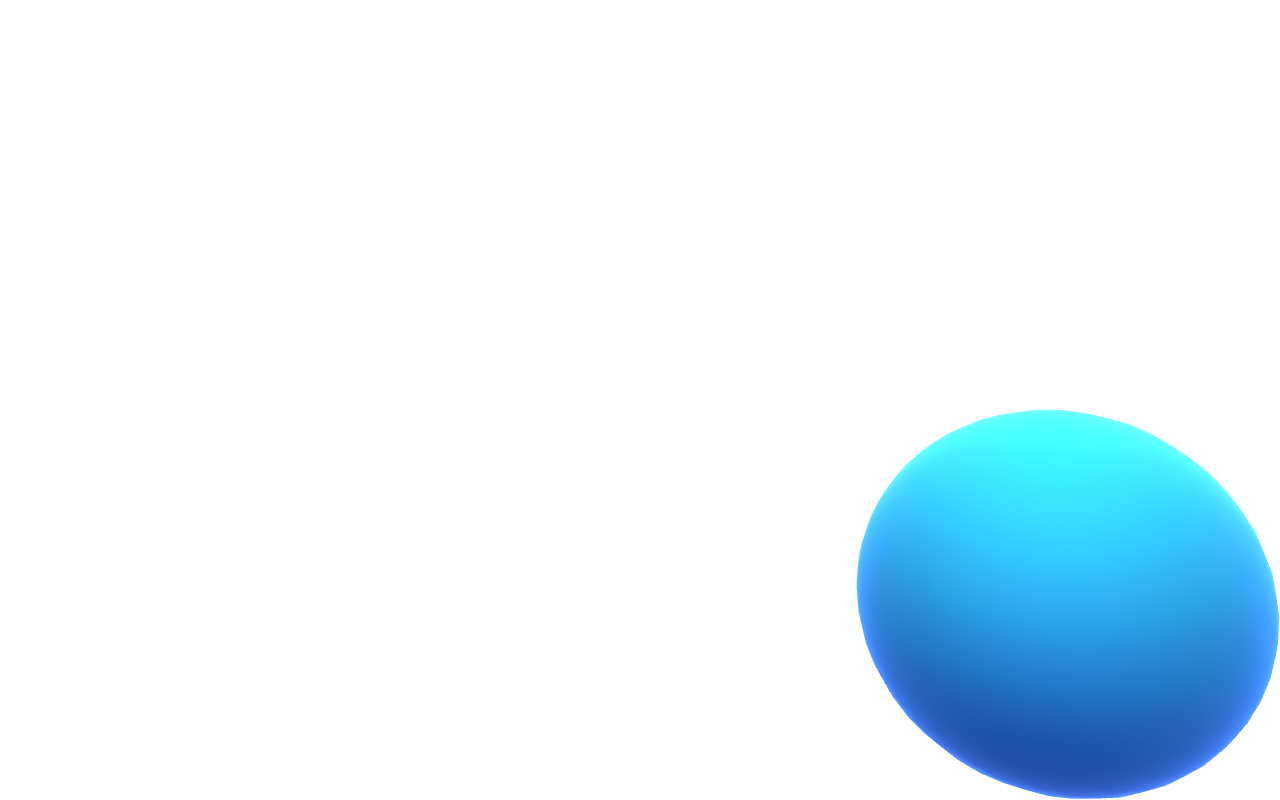
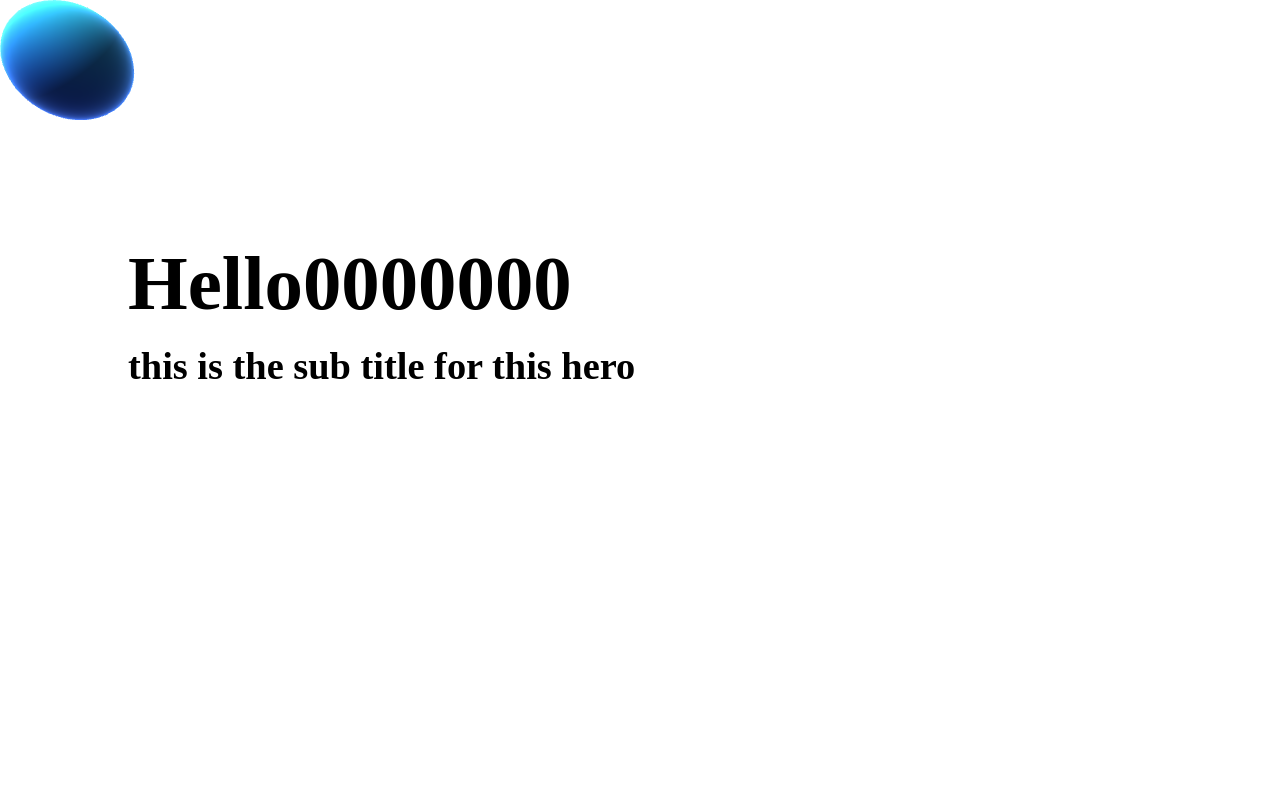
Before and after one commit to MishaYanov/keyboard_store, a website built with Vite: page index.html in a window 1280 px wide. Built offline with nearby package versions, Linux system fonts and the light colour scheme.

Commit message:
setting up title

```diff
--- a/src/modules/homepage/components/hero-ball-canvas.component.ts
+++ b/src/modules/homepage/components/hero-ball-canvas.component.ts
@@ -1,3 +1,4 @@
+import '../styles/hero-ball-canvas.component.css';
 import {
     type ApplicationContext, WebGlComponent,
     type WebGlFrame,
@@ -219,16 +220,7 @@ export class HeroBallCanvasComponent extends WebGlComponent {
         this.applicationContext = context;
         this.scrollSource = scrollSource;
 
-        Object.assign(this.root.style, {
-            display: 'block',
-            height: '100dvh',
-            marginBottom: '-30dvh',
-            pointerEvents: 'none',
-            position: 'sticky',
-            top: '0',
-            width: '100%',
-            zIndex: '1',
-        });
+        this.root.dataset.styleScope = 'hero-ball-canvas';
         this.root.setAttribute('aria-hidden', 'true');
     }
 
--- a/src/modules/homepage/components/hero.component.ts
+++ b/src/modules/homepage/components/hero.component.ts
@@ -1,3 +1,4 @@
+import '../styles/hero.component.css';
 import {Component, type ApplicationContext} from '../../../engine';
 import {HeroBallCanvasComponent} from './hero-ball-canvas.component';
 import type {HeroService} from '../services/hero.service';
@@ -9,20 +10,28 @@ export class HeroComponent extends Component<HTMLElement> {
 
     public constructor(context: ApplicationContext, service: HeroService) {
         const root = document.createElement('section');
+        root.className = 'hero';
 
-        root.className = 'hero';
-        super(root);
+        super(root, { styleScope: 'hero' });
 
+        const title = this.builder.element('h1', {
+            className: 'hero__title',
+        }, 'Hello0000000');
+
+        const subTitle = this.builder.element('h3', {
+            className: 'hero__subtitle',
+        }, 'this is the sub title for this hero');
+
+        const header = this.builder.element('header', {
+            className: 'hero__header',
+        }, [title, subTitle]);
+
+        this.root.appendChild(header);
 
         const startSnap = this.builder.element('div', {
             className: 'hero__canvas-snap hero__canvas-snap--start',
             attributes: {
                 'aria-hidden': 'true',
-            },
-            style: {
-                height: '1dvh',
-                scrollSnapAlign: 'start',
-                scrollSnapStop: 'always',
             },
         });
         const endSnap = this.builder.element('div', {
@@ -30,21 +39,12 @@ export class HeroComponent extends Component<HTMLElement> {
             attributes: {
                 'aria-hidden': 'true',
             },
-            style: {
-                height: '100dvh',
-                scrollSnapAlign: 'start',
-                scrollSnapStop: 'always',
-            },
         });
 
         this.canvasTrack = this.builder.element(
             'div',
             {
                 className: 'hero__canvas-track',
-                style: {
-                    position: 'relative',
-                    zIndex: 0,
-                },
             },
             [startSnap, endSnap],
         );
@@ -57,17 +57,6 @@ export class HeroComponent extends Component<HTMLElement> {
                     'aria-label': 'Scroll to move the 3D sphere',
                     role: 'region',
                     tabindex: 0,
-                },
-                style: {
-                    background: 'white',
-                    height: '100dvh',
-                    overflowX: 'hidden',
-                    overflowY: 'auto',
-                    overscrollBehaviorY: 'contain',
-                    position: 'relative',
-                    scrollBehavior: 'smooth',
-                    scrollSnapType: 'y mandatory',
-                    touchAction: 'pan-y',
                 },
             },
             this.canvasTrack,
--- a/src/modules/homepage/styles/hero-ball-canvas.component.css
+++ b/src/modules/homepage/styles/hero-ball-canvas.component.css
@@ -1,4 +1,3 @@
-@layer components {
 @scope ([data-style-scope="hero-ball-canvas"]) {
     :scope {
         position: sticky;
@@ -6,10 +5,9 @@
         top: 0;
         display: block;
         width: 100%;
-            height: 30dvh;
-            margin-block-end: -30dvh;
+        height: 100cqh;
+        margin-block-end: -100cqh;
         background: transparent;
         pointer-events: none;
     }
 }
-}
--- a/src/modules/homepage/styles/hero.component.css
+++ b/src/modules/homepage/styles/hero.component.css
@@ -1,19 +1,51 @@
-@layer components {
 /*
  * The lower boundary stops these rules before any nested Component root.
  * Theme custom properties and normal inherited values still cascade.
  */
 @scope ([data-style-scope="hero"]) to (:scope [data-component-root]) {
+    :scope {
+        position: relative;
+        isolation: isolate;
+        height: 100dvh;
+        background: var(--hero-canvas-background, white);
+    }
+
     .hero__canvas-scroll {
         position: relative;
+        z-index: 3;
         overflow-x: hidden;
         overflow-y: auto;
-            height: 30dvh;
-            background: var(--hero-canvas-background, transparent);
+        height: 100%;
+        min-height: 0;
+        container-type: size;
+        background: transparent;
         overscroll-behavior-y: contain;
         scroll-behavior: smooth;
-            scroll-snap-type: y mandatory;
+        scroll-snap-type: none;
         touch-action: pan-y;
+    }
+
+    .hero__header {
+        position: absolute;
+        top: 30%;
+        left: 10%;
+        right: 10%;
+        /* Keep the children free to stack on either side of the canvas. */
+        z-index: auto;
+        pointer-events: none;
+    }
+    .hero__title {
+        position: relative;
+        z-index: 4;
+        font-size: clamp(2rem, 6vw, 5rem);
+        margin: 0;
+    }
+
+    .hero__subtitle {
+        position: relative;
+        z-index: 2;
+        font-size: clamp(1.25rem, 3vw, 3rem);
+        margin: 1rem 0 0;
     }
 
     .hero__canvas-track {
@@ -22,9 +54,8 @@
     }
 
     .hero__canvas-snap {
-            height: 30dvh;
-            scroll-snap-align: start;
+        height: 100cqh;
+        scroll-snap-align: none;
         scroll-snap-stop: always;
     }
 }
-}
```
Also changed, not shown: tsconfig.json (added, +26 -0 lines). Lines whose indentation alone changed are shown as unchanged.
